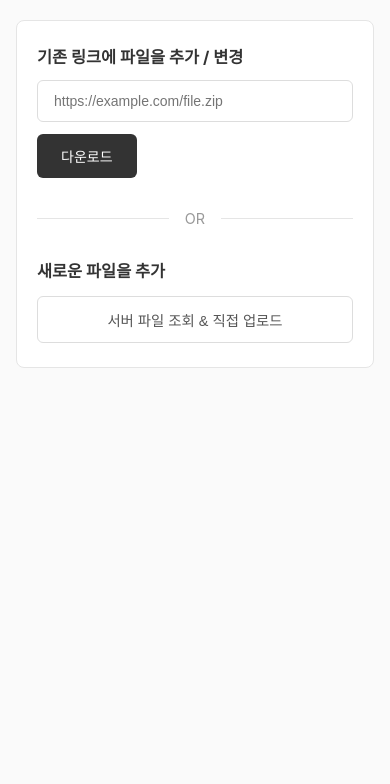
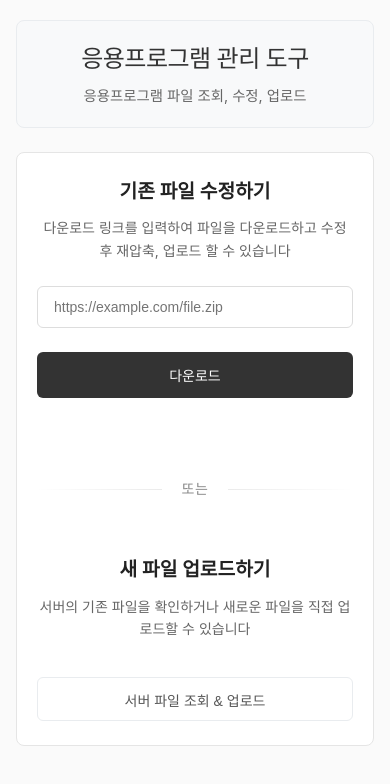
Before and after one commit to thsuekfk2/zip-file-manager, a website: page public/index.html in a window 390 px wide. Drawn offline with Linux system fonts and the light colour scheme.

Commit message:
feat: 메인페이지 UI/UX 개선 및 다운로드 진행상태 표시 최적화

```diff
--- a/public/index.html
+++ b/public/index.html
@@ -8,11 +8,24 @@
   </head>
   <body>
     <div class="container">
+      <!-- 헤더 추가 -->
+      <header class="main-header">
+        <div class="header-content">
+          <h1>응용프로그램 관리 도구</h1>
+          <p class="header-subtitle">응용프로그램 파일 조회, 수정, 업로드</p>
+        </div>
+      </header>
+
       <main>
         <!-- 단계 1: ZIP 파일 다운로드 -->
         <section id="step1" class="step active">
+          <div class="card-section">
+            <h3>기존 파일 수정하기</h3>
+            <p class="section-description">
+              다운로드 링크를 입력하여 파일을 다운로드하고 수정 후 재압축,
+              업로드 할 수 있습니다
+            </p>
             <div class="input-group">
-            <h3>기존 링크에 파일을 추가 / 변경</h3>
               <input
                 type="url"
                 id="zipUrl"
@@ -21,18 +34,6 @@
               />
               <button id="downloadBtn" class="btn primary">다운로드</button>
             </div>
-
-          <!-- 압축 건너뛰기 옵션 -->
-          <div id="skipToUpload">
-            <div class="divider"><span>OR</span></div>
-            <div class="skip-group">
-              <h3>새로운 파일을 추가</h3>
-              <div class="skip-buttons">
-                <button id="skipToUploadBtn" class="btn outline">
-                  서버 파일 조회 & 직접 업로드
-                </button>
-              </div>
-            </div>
           </div>
 
           <div id="downloadProgress" class="progress-container hidden">
@@ -40,6 +41,23 @@
               <div class="progress-fill"></div>
             </div>
             <div class="progress-text">다운로드 중...</div>
+          </div>
+
+          <div id="skipToUpload">
+            <div class="divider"><span>또는</span></div>
+
+            <div class="card-section">
+              <h3>새 파일 업로드하기</h3>
+              <p class="section-description">
+                서버의 기존 파일을 확인하거나 새로운 파일을 직접 업로드할 수
+                있습니다
+              </p>
+              <div class="skip-buttons">
+                <button id="skipToUploadBtn" class="btn outline">
+                  서버 파일 조회 & 업로드
+                </button>
+              </div>
+            </div>
           </div>
         </section>
 
@@ -267,7 +285,13 @@
           <!-- 새 파일 업로드 섹션 (서버 파일 조회 버튼을 누르면 표시) -->
           <div class="server-upload-section hidden">
             <div class="input-group">
-              <label for="serverFile">업로드 파일 선택</label>
+              <label for="serverFile">
+                업로드 파일 선택
+                <span class="warning-text"
+                  >( 동일한 이름으로 업로드 시 기존 파일이 덮어씌워집니다
+                  )</span
+                >
+              </label>
               <div class="file-upload-area" id="serverFileUploadArea">
                 <div class="upload-icon">+</div>
                 <p>
--- a/public/script.js
+++ b/public/script.js
@@ -48,6 +48,8 @@ class ZipPdfManager {
     document.getElementById("backToStep1").addEventListener("click", () => {
       this.showStep(1);
       this.backToMainFromServer();
+      // 1단계로 돌아갈 때 다운로드 컨트롤 다시 보이기
+      this.showDownloadControls();
     });
 
     document.getElementById("backToStep2").addEventListener("click", () => {
@@ -295,6 +297,12 @@ class ZipPdfManager {
       return;
     }
 
+    // 다운로드 버튼 숨기기
+    const downloadBtn = document.getElementById("downloadBtn");
+    if (downloadBtn) {
+      downloadBtn.classList.add("hidden");
+    }
+
     // skipToUpload 섹션 숨기기
     const skipToUpload = document.getElementById("skipToUpload");
     if (skipToUpload) {
@@ -315,11 +323,29 @@ class ZipPdfManager {
         this.waitForCompletion(data.sessionId, url);
       } else {
         this.showError(data.error || "다운로드 중 오류가 발생했습니다.");
+        this.hideProgress("downloadProgress");
+        // 에러 시 다운로드 버튼과 skipToUpload 섹션 다시 보이기
+        this.showDownloadControls();
       }
     } catch (error) {
       console.error("다운로드 오류:", error);
       this.showError("서버와 통신 중 오류가 발생했습니다.");
       this.hideProgress("downloadProgress");
+      // 에러 시 다운로드 버튼과 skipToUpload 섹션 다시 보이기
+      this.showDownloadControls();
+    }
+  }
+
+  // 다운로드 컨트롤 다시 보이기
+  showDownloadControls() {
+    const downloadBtn = document.getElementById("downloadBtn");
+    if (downloadBtn) {
+      downloadBtn.classList.remove("hidden");
+    }
+
+    const skipToUpload = document.getElementById("skipToUpload");
+    if (skipToUpload) {
+      skipToUpload.classList.remove("hidden");
     }
   }
 
@@ -354,12 +380,16 @@ class ZipPdfManager {
               progressData.error || "다운로드 중 오류가 발생했습니다."
             );
             this.hideProgress("downloadProgress");
+            // 에러 시 다운로드 버튼과 skipToUpload 섹션 다시 보이기
+            this.showDownloadControls();
           }
         }
       } catch (error) {
         console.error("완료 확인 오류:", error);
         clearInterval(checkInterval);
         this.hideProgress("downloadProgress");
+        // 에러 시 다운로드 버튼과 skipToUpload 섹션 다시 보이기
+        this.showDownloadControls();
       }
     }, 1000); // 1초마다 확인
 
@@ -368,6 +398,8 @@ class ZipPdfManager {
       clearInterval(checkInterval);
       this.showError("다운로드 시간이 초과되었습니다.");
       this.hideProgress("downloadProgress");
+      // 타임아웃 시 다운로드 버튼과 skipToUpload 섹션 다시 보이기
+      this.showDownloadControls();
     }, 5 * 60 * 1000);
   }
 
--- a/public/style.css
+++ b/public/style.css
@@ -19,24 +19,80 @@ body {
   padding: 40px 20px;
 }
 
-/* 헤더 */
-header {
+/* 메인 헤더 */
+.main-header {
   text-align: center;
-  margin-bottom: 50px;
+  margin-bottom: 40px;
+  padding: 24px 0;
+  background: #f8f9fa;
+  border-radius: 8px;
+  border: 1px solid #e9ecef;
 }
 
-header h1 {
-  font-size: 2rem;
-  font-weight: 300;
-  color: #222;
+.header-content h1 {
+  font-size: 1.8rem;
+  font-weight: 500;
   margin-bottom: 8px;
   letter-spacing: -0.5px;
+  color: #333;
 }
 
-header p {
+.header-subtitle {
   font-size: 1rem;
   color: #666;
   font-weight: 400;
+  margin: 0;
+}
+
+/* 메인 카드 */
+.main-card {
+  background: white;
+  border-radius: 8px;
+  padding: 32px;
+  box-shadow: 0 2px 12px rgba(0, 0, 0, 0.05);
+  border: 1px solid #e9ecef;
+}
+
+.card-section {
+  padding: 24px 0;
+}
+
+.card-section:first-child {
+  padding-top: 0;
+}
+
+.card-section:last-child {
+  padding-bottom: 0;
+}
+
+.section-icon {
+  display: none;
+}
+
+.card-section h3 {
+  font-size: 1.4rem;
+  font-weight: 600;
+  color: #222;
+  margin-bottom: 12px;
+  text-align: center;
+}
+
+.section-description {
+  color: #666;
+  font-size: 15px;
+  line-height: 1.6;
+  margin-bottom: 24px;
+  text-align: center;
+  margin-left: auto;
+  margin-right: auto;
+}
+
+.warning-text {
+  color: #d63384;
+  font-size: 11px;
+  text-align: center;
+  padding: 12px;
+  border-radius: 6px;
 }
 
 /* 단계 섹션 */
@@ -95,7 +151,16 @@ header p {
 
 /* 입력 그룹 */
 .input-group {
+  display: flex;
+  width: 100%;
+  flex-direction: column;
   margin-bottom: 24px;
+}
+
+.input-wrap {
+  display: flex;
+  align-items: stretch;
+  gap: 10px;
 }
 
 .input-group label {
@@ -117,7 +182,8 @@ header p {
   transition: border-color 0.2s ease;
   background: white;
   color: #333;
-  margin-top: 10px;
+  margin-bottom: 12px;
+  box-sizing: border-box;
 }
 
 .input-group input:focus,
@@ -142,6 +208,7 @@ header p {
   margin-top: 12px;
   display: inline-block;
   text-decoration: none;
+  border: 1px solid transparent;
 }
 
 .btn.primary {
@@ -386,7 +453,6 @@ header p {
 /* 파일 목록 안내 메시지 */
 .file-list-info {
   background: #f8f9fa;
-  border: 1px solid #e9ecef;
   border-radius: 6px;
   padding: 12px 16px;
   margin-bottom: 16px;
@@ -397,8 +463,8 @@ header p {
   font-size: 13px;
   color: #666;
   display: flex;
-  align-items: center;
   gap: 8px;
+  justify-content: center;
 }
 
 /* 토스트 알림 스타일 */
@@ -553,8 +619,33 @@ header p {
     padding: 20px 16px;
   }
 
-  header h1 {
+  .main-header {
+    margin-bottom: 24px;
+    padding: 20px 16px;
+  }
+
+  .header-content h1 {
     font-size: 1.5rem;
+  }
+
+  .header-subtitle {
+    font-size: 0.9rem;
+  }
+
+  .main-card {
+    padding: 24px 20px;
+  }
+
+  .section-icon {
+    font-size: 2rem;
+  }
+
+  .card-section h3 {
+    font-size: 1.2rem;
+  }
+
+  .section-description {
+    font-size: 14px;
   }
 
   .step {
@@ -574,11 +665,20 @@ header p {
   .file-details {
     gap: 12px;
   }
+
+  .input-wrap {
+    flex-direction: column;
+    gap: 12px;
+  }
+
+  .btn.primary {
+    width: 100%;
+  }
 }
 
 .divider {
   text-align: center;
-  margin: 30px 0;
+  margin: 32px 0;
   position: relative;
 }
 
@@ -589,37 +689,45 @@ header p {
   left: 0;
   right: 0;
   height: 1px;
-  background: #e5e5e5;
+  background: linear-gradient(to right, transparent, #e5e5e5, transparent);
   z-index: 1;
 }
 
 .divider span {
   background: white;
-  padding: 0 16px;
-  color: #999;
-  font-size: 0.9rem;
+  padding: 0 20px;
+  color: #888;
+  font-size: 14px;
+  font-weight: 500;
   position: relative;
   z-index: 2;
+  text-transform: uppercase;
+  letter-spacing: 0.5px;
 }
 
 .skip-buttons {
   display: flex;
+  justify-content: center;
   gap: 12px;
   flex-wrap: wrap;
+  width: 100%;
 }
 
 /* 버튼 스타일 확장 */
 .btn.outline {
+  width: 100%;
   background: white;
   color: #555;
-  border: 1px solid #ddd;
-  padding: 12px 20px;
-  font-size: 0.9rem;
+  border: 1px solid #e9ecef;
+  padding: 12px 24px;
+  font-size: 14px;
+  height: 44px;
+  box-sizing: border-box;
 }
 
 .btn.outline:hover {
-  background: #f8f8f8;
-  border-color: #ccc;
+  background: #f8f9fa;
+  border-color: #dee2e6;
   color: #333;
 }
 
@@ -741,6 +849,11 @@ header p {
     text-align: center;
   }
 
+  .btn.primary {
+    width: 100%;
+    text-align: center;
+  }
+
   .delete-btn {
     width: 32px;
     height: 32px;
```
Lines whose indentation alone changed are shown as unchanged.
